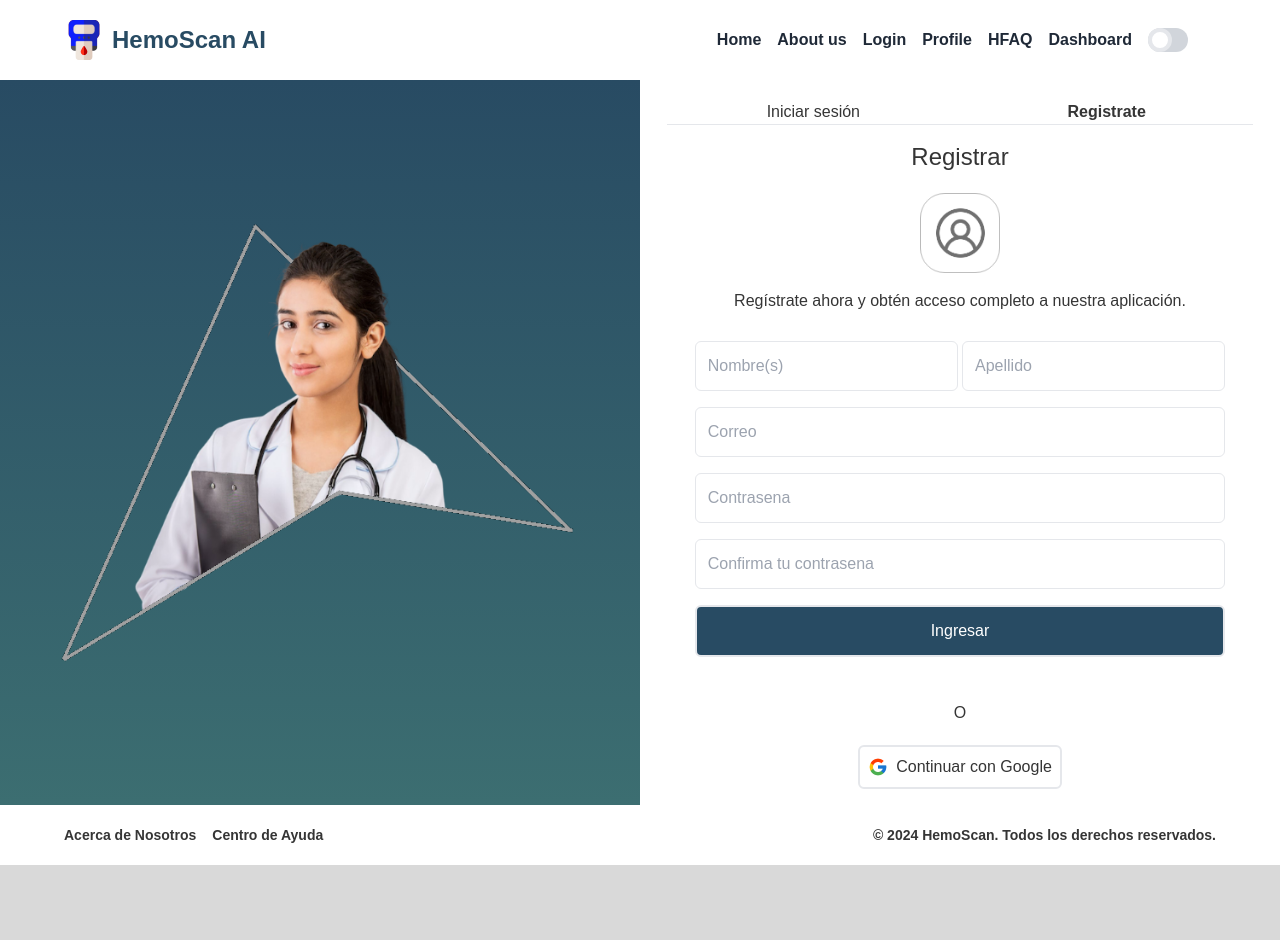
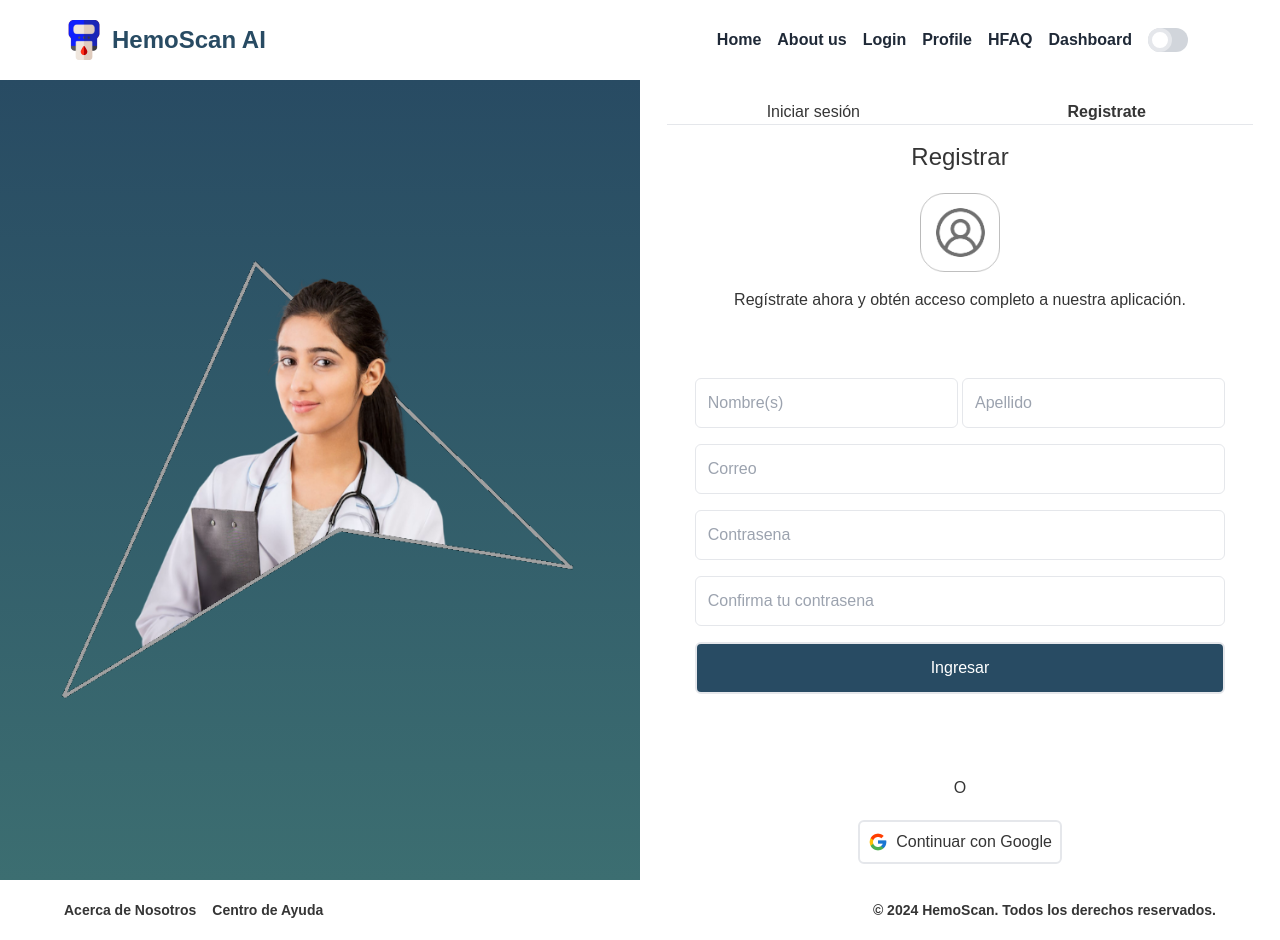
Before and after one commit to JiovannyVega/HemoScan, a React (Vite) app: page /HemoScan/signup in a window 1280 px wide. Before the commit the page ends 865 px from the top, so only its background shows below. Built offline with nearby package versions, Linux system fonts and the light colour scheme.

Commit message:
Resolucion en Register page

```diff
--- a/src/pages/RegisterPage.jsx
+++ b/src/pages/RegisterPage.jsx
@@ -4,7 +4,7 @@ import { Link } from "react-router-dom";
 function SignupPage() {
     return (
         <>
-            <div className="flex flex-row h-auto bg-gradient-to-b from-primary to-secondary">
+            <div className="flex flex-row h-full bg-gradient-to-b from-primary to-secondary">
                 <div className="flex items-center w-1/2">
                     <img src="./src/assets/Intro.png" alt="Intro" className="h-250" />
                 </div>
@@ -22,7 +22,7 @@ function SignupPage() {
                     <p className="">
                         Regístrate ahora y obtén acceso completo a nuestra aplicación.
                     </p>
-                    <form className="flex flex-col w-11/12 h-full p-7">
+                    <form className="flex flex-col justify-center w-11/12 h-full p-7">
                         <div className="flex flex-row justify-center w-auto">
                             <input required placeholder="Nombre(s)" type="text" className="w-1/2 p-3 mb-4 mr-1 border rounded-md bg-background dark:bg-background-dark" />
                             <input required placeholder="Apellido" type="text" className="w-1/2 p-3 mb-4 border rounded-md bg-background dark:bg-background-dark" />
```
